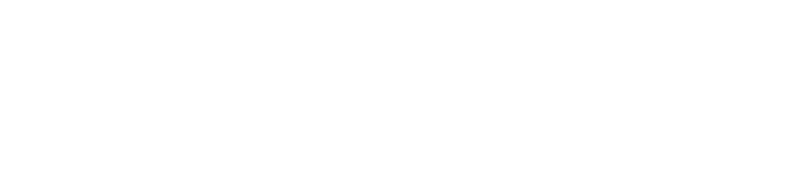
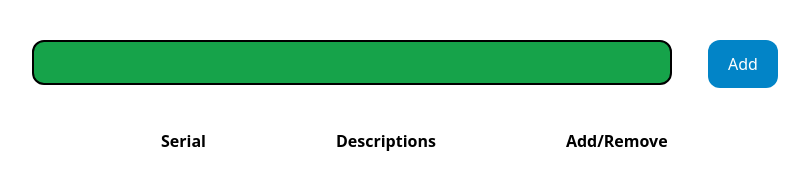
Before and after one commit to KhanZiaul/JS-todo-list, a plain HTML site: page index.html in a window 1280 px wide. Shown: the whole page, without its empty margins (128-937 px from the left). Drawn offline with nearby package versions, Linux system fonts and the light colour scheme.

Commit message:
table added

```diff
--- a/index.html
+++ b/index.html
@@ -5,12 +5,38 @@
     <meta http-equiv="X-UA-Compatible" content="IE=edge">
     <meta name="viewport" content="width=device-width, initial-scale=1.0">
     <title>todo list</title>
+    <script src="https://cdn.tailwindcss.com"></script>
+
+    <link rel="stylesheet" href="styles/style.css">
 </head>
 <body>
 
     <main>
+        <div class="mx-auto w-3/4 flex gap-9 mt-10">
 
+            <input type="text" id="textarea" class="border-2 border-black block rounded-xl bg-green-600 text-white">
 
+            <button class="bg-sky-600 text-white block px-5 py-3 rounded-xl hover:bg-sky-900">Add</button>
+        </div>
+
+        <div class="mx-auto w-3/4 mt-10">
+            <table class="border-separate border-spacing-x-32">
+                <thead>
+                    <tr>
+                        <th>Serial</th>
+                        <th>Descriptions</th>
+                        <th>Add/Remove</th>
+                    </tr>
+                </thead>
+                <tbody>
+                    <tr>
+                        <!-- <td>onetwothree</td>
+                        <td>onetwothree</td>
+                        <td>onetwothree</td> -->
+                    </tr>
+                </tbody>
+            </table>
+        </div>
     </main>
 
     <script src="js/index.js"></script>
--- /dev/null
+++ b/styles/style.css
@@ -0,0 +1,9 @@
+#textarea{
+    width: 50vw;
+    height: 45px;
+}
+
+#ta{
+
+    border-spacing: 200px 0px;
+}
```
